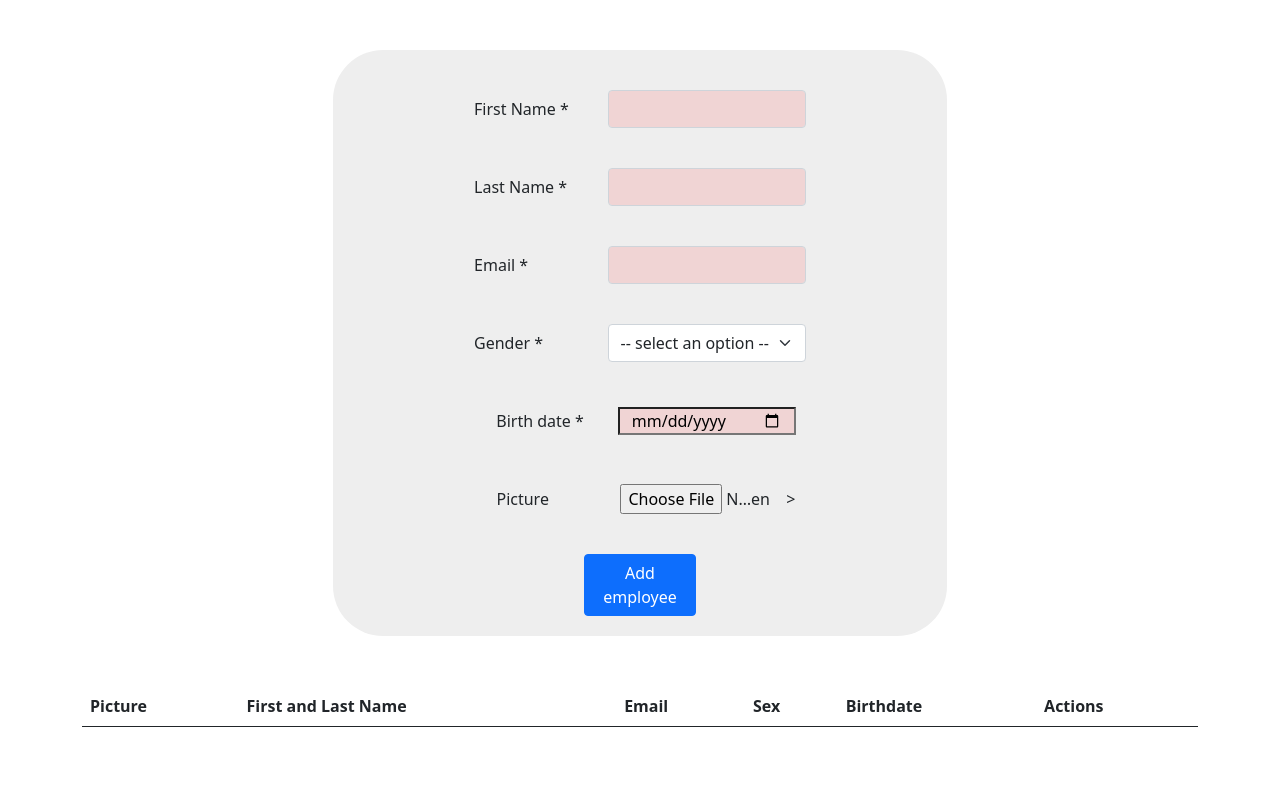
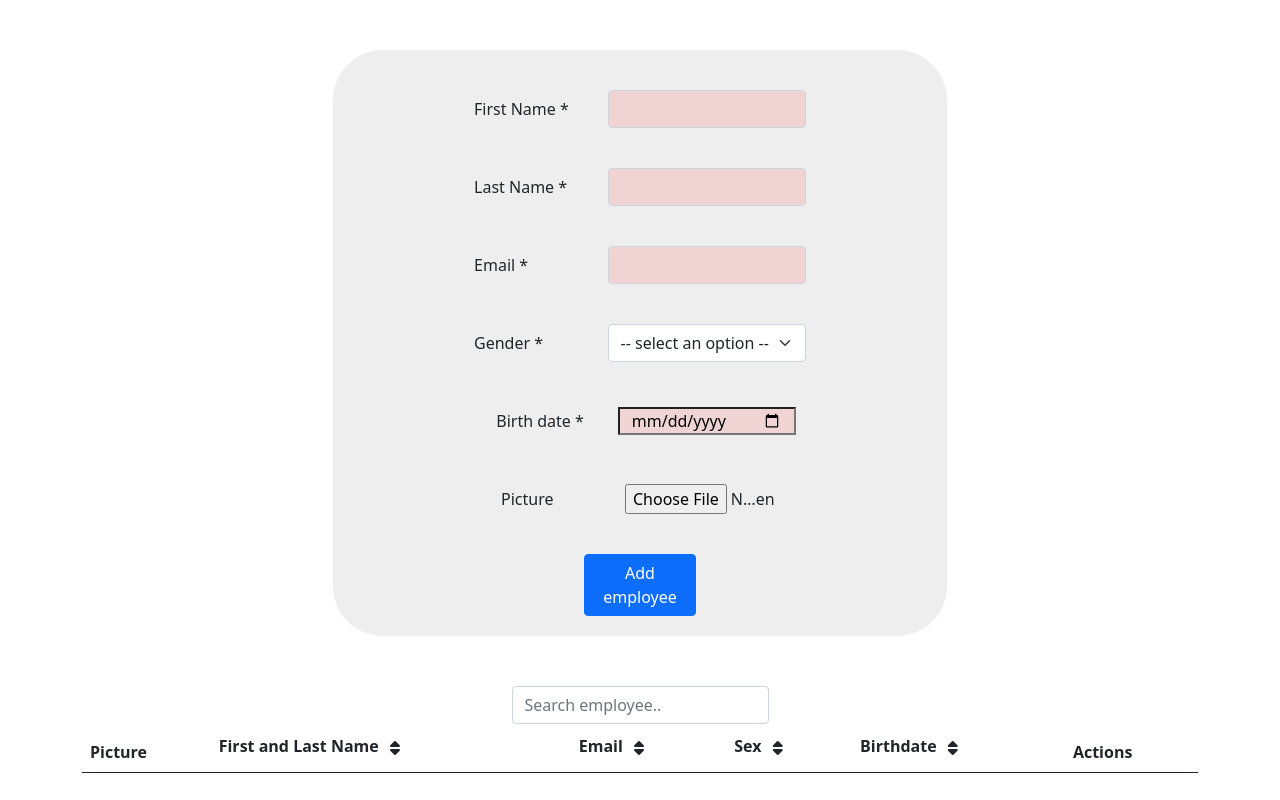
Before and after one commit to Dorinacho/CMS-Javascript3, a website: page index.html in a window 1280 px wide. Drawn offline with nearby package versions, Linux system fonts and the light colour scheme; no server answers.

Commit message:
Added: Search bar and sorting on columns

```diff
--- a/firetry.js
+++ b/firetry.js
@@ -14,7 +14,8 @@ var db = firebase.firestore();
 function onFormSubmit() {
     getData();
     document.getElementById('employee-data').reset();
-    //forEachKey();
+    document.getElementById('picture-upload').value = "";
+    sortTableByName();
 }
 
 
@@ -60,6 +61,7 @@ function getData() {
     //  return employee;
 
     addNewRow(employee);
+    // sortTable();
 }
 
 //show all the employees from the local storage
@@ -75,6 +77,7 @@ db.collection("employees").get().then((querySnapshot) => {
         addNewRow(doc.data());
 
     });
+    sortTableByName();
 });
 //}
 
@@ -119,3 +122,78 @@ function sortByName() {
     //     });
     // });
 }
+
+// search bar
+function myFunction() {
+    var input, filter, table, tr, td, i, txtValue;
+    input = document.getElementById("search-bar");
+    filter = input.value.toUpperCase();
+    table = document.querySelector('tbody');
+    tr = table.getElementsByTagName("tr");
+    for (i = 0; i < tr.length; i++) {
+        td = tr[i].getElementsByTagName("td")[1];
+        if (td) {
+            txtValue = td.textContent || td.innerText;
+            if (txtValue.toUpperCase().indexOf(filter) > -1) {
+                tr[i].style.display = "";
+            } else {
+                tr[i].style.display = "none";
+            }
+        }
+    }
+}
+
+function sortTableByName(n) {
+    var table, rows, switching, i, x, y, shouldSwitch, dir, switchcount = 0;
+    table = document.getElementById("employee-table");
+    switching = true;
+    // Set the sorting direction to ascending:
+    dir = "asc";
+    /* Make a loop that will continue until
+    no switching has been done: */
+    while (switching) {
+        // Start by saying: no switching is done:
+        switching = false;
+        rows = table.rows;
+        /* Loop through all table rows (except the
+        first, which contains table headers): */
+        for (i = 1; i < (rows.length - 1); i++) {
+            // Start by saying there should be no switching:
+            shouldSwitch = false;
+            /* Get the two elements you want to compare,
+            one from current row and one from the next: */
+            x = rows[i].getElementsByTagName("TD")[n];
+            y = rows[i + 1].getElementsByTagName("TD")[n];
+            /* Check if the two rows should switch place,
+            based on the direction, asc or desc: */
+            if (dir == "asc") {
+                if (x.innerHTML.toLowerCase() > y.innerHTML.toLowerCase()) {
+                    // If so, mark as a switch and break the loop:
+                    shouldSwitch = true;
+                    break;
+                }
+            } else if (dir == "desc") {
+                if (x.innerHTML.toLowerCase() < y.innerHTML.toLowerCase()) {
+                    // If so, mark as a switch and break the loop:
+                    shouldSwitch = true;
+                    break;
+                }
+            }
+        }
+        if (shouldSwitch) {
+            /* If a switch has been marked, make the switch
+            and mark that a switch has been done: */
+            rows[i].parentNode.insertBefore(rows[i + 1], rows[i]);
+            switching = true;
+            // Each time a switch is done, increase this count by 1:
+            switchcount++;
+        } else {
+            /* If no switching has been done AND the direction is "asc",
+            set the direction to "desc" and run the while loop again. */
+            if (switchcount == 0 && dir == "asc") {
+                dir = "desc";
+                switching = true;
+            }
+        }
+    }
+}
--- a/index.html
+++ b/index.html
@@ -27,16 +27,19 @@
             measurementId: "G-DYJYNMZHL7"
         };
     </script>
+    <script src="https://www.gstatic.com/firebasejs/8.9.0/firebase-firestore.js"></script>
 
-    <script src="https://www.gstatic.com/firebasejs/8.9.0/firebase-firestore.js"></script>
     <meta name="viewport" content="width=device-width, initial-scale=1.0 shrink-to-fit=no">
     <meta charset="UTF-8">
     <title>JS CMS</title>
-    <script href="https://use.fontawesome.com/e06e184448.js"></script>
+
+    <script src="https://kit.fontawesome.com/1c29410b2c.js" crossorigin="anonymous"></script>
+
     <link href="https://cdn.jsdelivr.net/npm/bootstrap@5.1.0/dist/css/bootstrap.min.css" rel="stylesheet" integrity="sha384-KyZXEAg3QhqLMpG8r+8fhAXLRk2vvoC2f3B09zVXn8CA5QIVfZOJ3BCsw2P0p/We" crossorigin="anonymous">
     <script src="https://cdn.jsdelivr.net/npm/bootstrap@5.1.0/dist/js/bootstrap.bundle.min.js" integrity="sha384-U1DAWAznBHeqEIlVSCgzq+c9gqGAJn5c/t99JyeKa9xxaYpSvHU5awsuZVVFIhvj" crossorigin="anonymous"></script>
-    <!-- <script src="https://www.gstatic.com/firebasejs/8.9.0/firebase.js"></script> -->
+
     <script src="http://code.jquery.com/jquery-latest.js"></script>
+
     <script src="./moment/moment.min.js"></script>
     <link rel="stylesheet" type="text/css" href="styles.css" />
 </head>
@@ -120,12 +123,16 @@
                 <label for="picture-upload" class="col-sm-2 col-form-label">
                     Picture
                 </label>
-                <input type="file" class="col-sm-4" id="picture-upload">>
+                <input type="file" class="col-sm-4" id="picture-upload">
             </div>
             <button type="submit" class="btn btn-primary" id="add-button" value="Submit">
                 Add employee
             </button>
         </form>
+
+        <div class="form-outline">
+            <input type="search" id="search-bar" class="form-control" placeholder="Search employee.." aria-label="Search" title="Type in a name" onkeyup="myFunction()" />
+        </div>
 
         <table class="table table-striped table-hover" id="employee-table">
             <thead>
@@ -135,15 +142,31 @@
                     </th>
                     <th scope="col">
                         First and Last Name
+                        <button class="btn sort-btn" id="name-btn" onclick="sortTableByName(1);">
+                            <i class="fas fa-sort">
+                            </i>
+                        </button>
                     </th>
                     <th scope="col">
                         Email
+                        <button class="btn sort-btn" id="name-btn" onclick="sortTableByName(2);">
+                            <i class="fas fa-sort">
+                            </i>
+                        </button>
                     </th>
                     <th scope="col">
                         Sex
+                        <button class="btn sort-btn" id="name-btn" onclick="sortTableByName(3);">
+                            <i class="fas fa-sort">
+                            </i>
+                        </button>
                     </th>
                     <th scope="col">
                         Birthdate
+                        <button class="btn sort-btn" id="name-btn" onclick="sortTableByName(1);">
+                            <i class="fas fa-sort">
+                            </i>
+                        </button>
                     </th>
                     <th scope="col">
                         Actions
--- a/styles.css
+++ b/styles.css
@@ -50,3 +50,11 @@ img {
 .btn-danger {
     margin: 0;
 }
+
+.sort-btn {
+    margin: 0;
+    padding: 3px 6px;
+}
+
+
+/* Popup */
```
